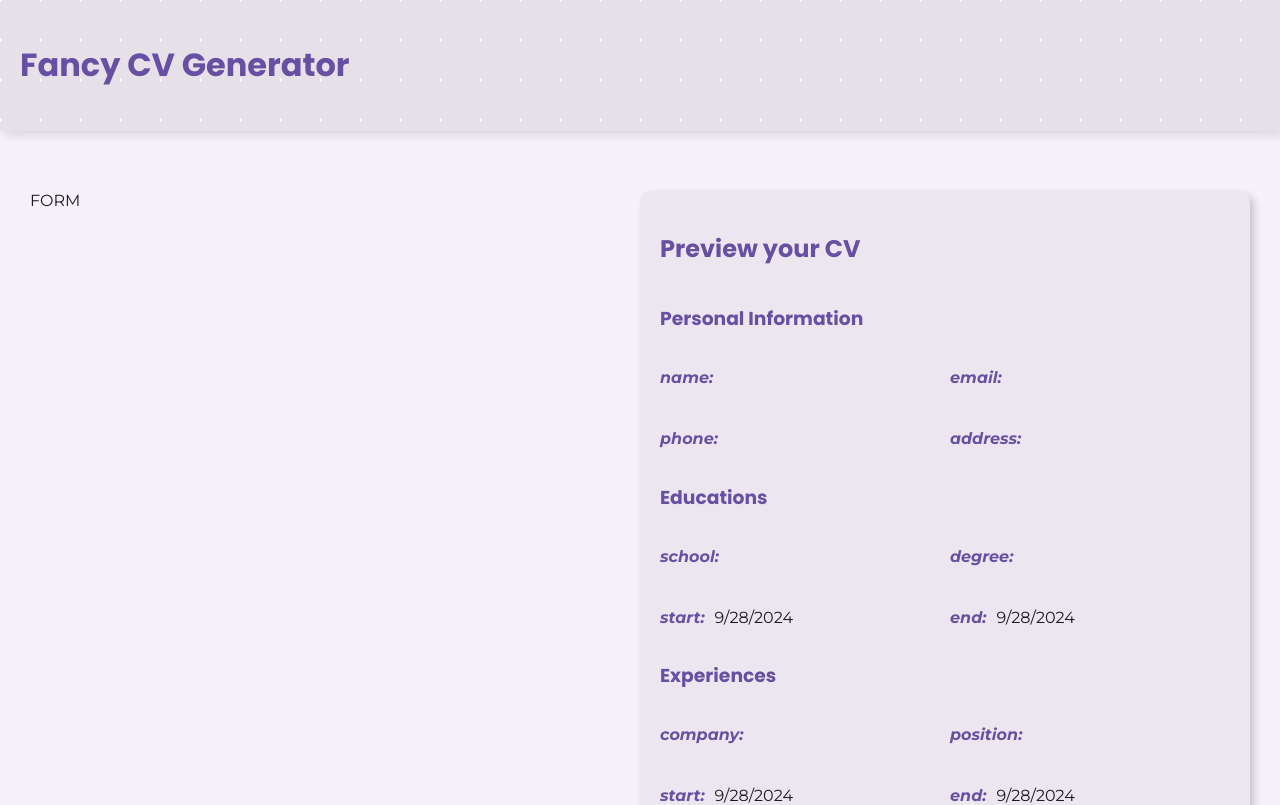
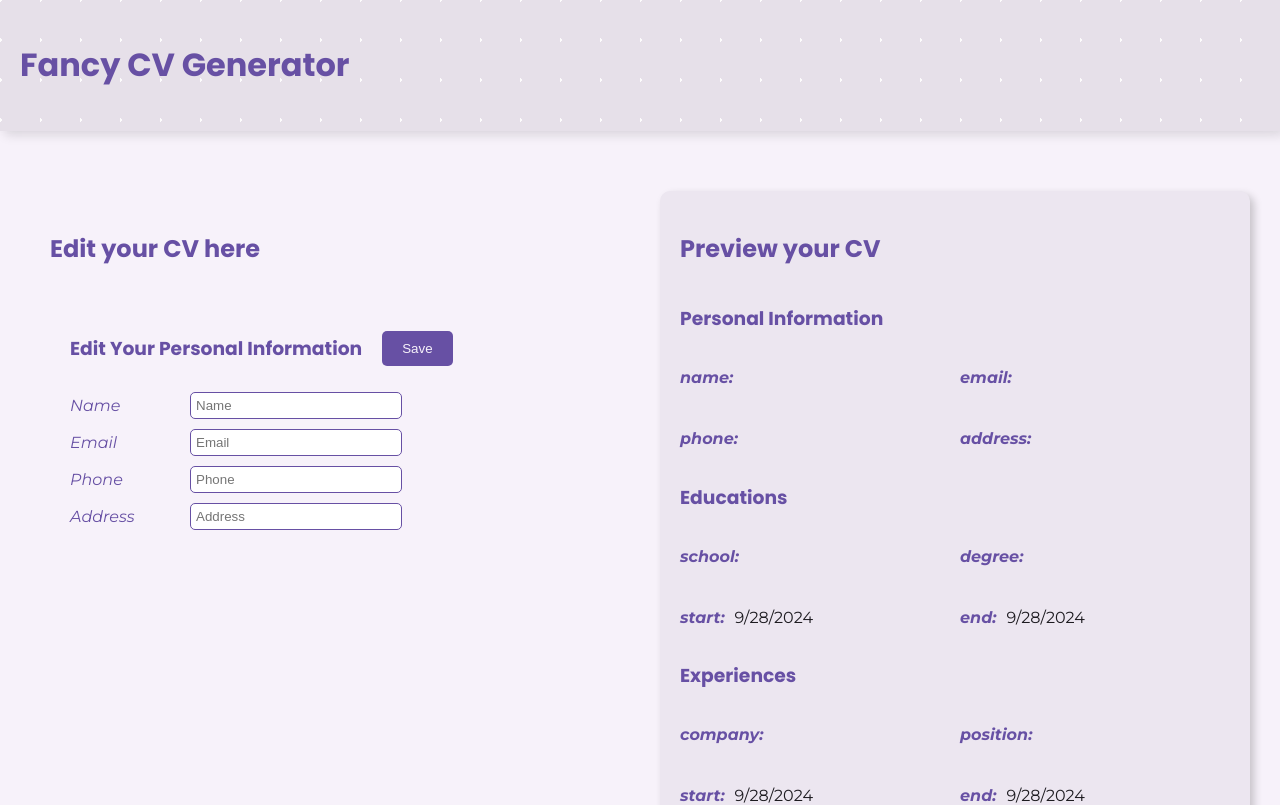
Before and after one commit to danielxfeng/top_cv_generator, a React (Vite) app: page / in a window 1280 px wide. Shown: the top 805 px of the page. Built offline with nearby package versions, Linux system fonts and the light colour scheme.

Commit message:
Form for Info, and format.

```diff
--- a/src/App.jsx
+++ b/src/App.jsx
@@ -1,6 +1,6 @@
-import Header from './components/Header';
-import Footer from './components/Footer';
-import Main from './components/main_components/Main'
+import Header from "./components/Header";
+import Footer from "./components/Footer";
+import Main from "./components/main_components/Main";
 
 const App = () => {
   return (
--- a/src/components/main_components/CV/CV.module.css
+++ b/src/components/main_components/CV/CV.module.css
@@ -13,7 +13,9 @@
   box-shadow: 4px 4px 8px rgba(0, 0, 0, 0.2);
 }
 
-.info__item, .education__item, .experience__item {
+.info__item,
+.education__item,
+.experience__item {
   display: grid;
   grid-template-columns: 1fr 1fr;
   gap: 10px;
@@ -26,5 +28,5 @@
 }
 
 .value {
-  color: #1D1B20;
+  color: #1d1b20;
 }
--- a/src/components/main_components/Form.jsx
+++ /dev/null
@@ -1,7 +0,0 @@
-import styles from './Form.module.css';
-
-const Form = () => {
-  return <div className={styles.form}>FORM</div>;
-};
-
-export default Form;
--- a/src/components/main_components/Form.module.css
+++ /dev/null
@@ -1,5 +0,0 @@
-.form {
-  display: flex;
-  flex: 1;
-  width: 100%;
-}
--- /dev/null
+++ b/src/components/main_components/Form/Form.jsx
@@ -0,0 +1,91 @@
+import styles from "./Form.module.css";
+
+const Info = ({ info, setInfo }) => {
+  const submitInfo = (e) => {
+    e.preventDefault();
+    setInfo({
+      name: e.target.name.value,
+      email: e.target.email.value,
+      phone: e.target.phone.value,
+      address: e.target.address.value,
+    });
+  };
+
+  return (
+    <div className={styles.block}>
+      <form
+        className={styles.form}
+        action="/"
+        method="post"
+        onSubmit={(e) => submitInfo(e)}
+      >
+        <div className={styles.form__head}>
+          <h3 className="primary-color">Edit Your Personal Information</h3>
+          <button className="a a-no-change" type="submit">Save</button>
+        </div>
+        <div className={styles.form__item}>
+          <label htmlFor="name">Name</label>
+          <input
+            id="name"
+            type="text"
+            name="name"
+            placeholder="Name"
+            autoComplete="name"
+            defaultValue={info.name}
+          />
+        </div>
+        <div className={styles.form__item}>
+          <label htmlFor="email">Email</label>
+          <input
+            id="email"
+            type="email"
+            name="email"
+            placeholder="Email"
+            autoComplete="email"
+            defaultValue={info.email}
+          />
+        </div>
+        <div className={styles.form__item}>
+          <label htmlFor="phone">Phone</label>
+          <input
+            id="phone"
+            type="tel"
+            name="phone"
+            placeholder="Phone"
+            autoComplete="tel"
+            defaultValue={info.phone}
+          />
+        </div>
+        <div className={styles.form__item}>
+          <label htmlFor="address">Address</label>
+          <input
+            id="address"
+            type="text"
+            name="address"
+            placeholder="Address"
+            autoComplete="address"
+            defaultValue={info.address}
+          />
+        </div>
+      </form>
+    </div>
+  );
+};
+
+const Form = ({
+  info,
+  educations,
+  experiences,
+  setInfo,
+  setEducations,
+  setExperiences,
+}) => {
+  return (
+    <div className={styles.form}>
+      <h2 className="primary-color">Edit your CV here</h2>
+      <Info info={info} setInfo={setInfo} />
+    </div>
+  );
+};
+
+export default Form;
--- /dev/null
+++ b/src/components/main_components/Form/Form.module.css
@@ -0,0 +1,40 @@
+.form {
+  flex: 1;
+  display: flex;
+  flex-direction: column;
+  gap: 10px;
+  width: 100%;
+  padding: 20px;
+}
+
+.form__head, .form__item {
+  display: flex;
+  gap: 20px;
+  align-items: center;
+}
+
+.form__item label {
+  min-width: 100px;
+  flex: 0;
+  color: #6750a4;
+  font-style: italic;
+}
+
+.form__item input {
+  min-width: 200px;
+  padding: 5px;
+  border: 1px solid #6750a4;
+  border-radius: 5px;
+}
+
+.form__head button {
+  padding: 10px 20px;
+  border: none;
+  border-radius: 5px;
+  background-color: #6750a4;
+  color: #f7f2fa;
+}
+
+.form__head button:hover {
+  color: #f7f2fa;
+}
--- a/src/components/main_components/Main.jsx
+++ b/src/components/main_components/Main.jsx
@@ -1,7 +1,7 @@
 import { useState } from "react";
 import { v4 as uuidv4 } from "uuid";
 import styles from "./Main.module.css";
-import Form from "./Form";
+import Form from "./Form/Form";
 import CV from "./CV/CV";
 
 const Main = () => {
--- a/src/index.css
+++ b/src/index.css
@@ -1,7 +1,7 @@
 html {
-  font-family: 'Montserrat', sans-serif;
-  background-color: #F7F2FA;
-  color: #1D1B20;
+  font-family: "Montserrat", sans-serif;
+  background-color: #f7f2fa;
+  color: #1d1b20;
 }
 
 body {
@@ -23,10 +23,12 @@ h1,
 h2,
 h3,
 h4 {
-  font-family: 'Poppins', sans-serif;
+  font-family: "Poppins", sans-serif;
 }
 
-.a-no-change, .a-no-change:hover, .a-no-change:active {
+.a-no-change,
+.a-no-change:hover,
+.a-no-change:active {
   color: inherit;
   text-decoration: none;
   transition: transform 0.1s ease-in-out;
@@ -37,13 +39,15 @@ h4 {
 }
 
 .a:hover {
-  transform: translate(-1px, -1px);
-  text-shadow: 5px 5px 10px rgba(9, 7, 7, 0.1), -5px -5px 15px rgba(0, 0, 0, 0.05);
+  transform: scale(1.01) translate(-1px, -1px);
+  text-shadow: 5px 5px 10px rgba(9, 7, 7, 0.1),
+    -5px -5px 15px rgba(0, 0, 0, 0.05);
 }
 
 .a:active {
   transform: translate(0, 0);
-  text-shadow: 5px 5px 10px rgba(0, 0, 0, 0.1), -5px -5px 15px rgba(0, 0, 0, 0.05);
+  text-shadow: 5px 5px 10px rgba(0, 0, 0, 0.1),
+    -5px -5px 15px rgba(0, 0, 0, 0.05);
 }
 
 .a-underline {
@@ -51,7 +55,7 @@ h4 {
 }
 
 .primary-color {
-  color: #6750A4;
+  color: #6750a4;
 }
 
 .primary-shadow {
```
Also changed, not shown: src/components/Footer.jsx (+6 -6 lines), src/components/Header.jsx (+5 -5 lines), src/components/Header.module.css (+5 -2 lines), tests/setup.js (+3 -3 lines).
